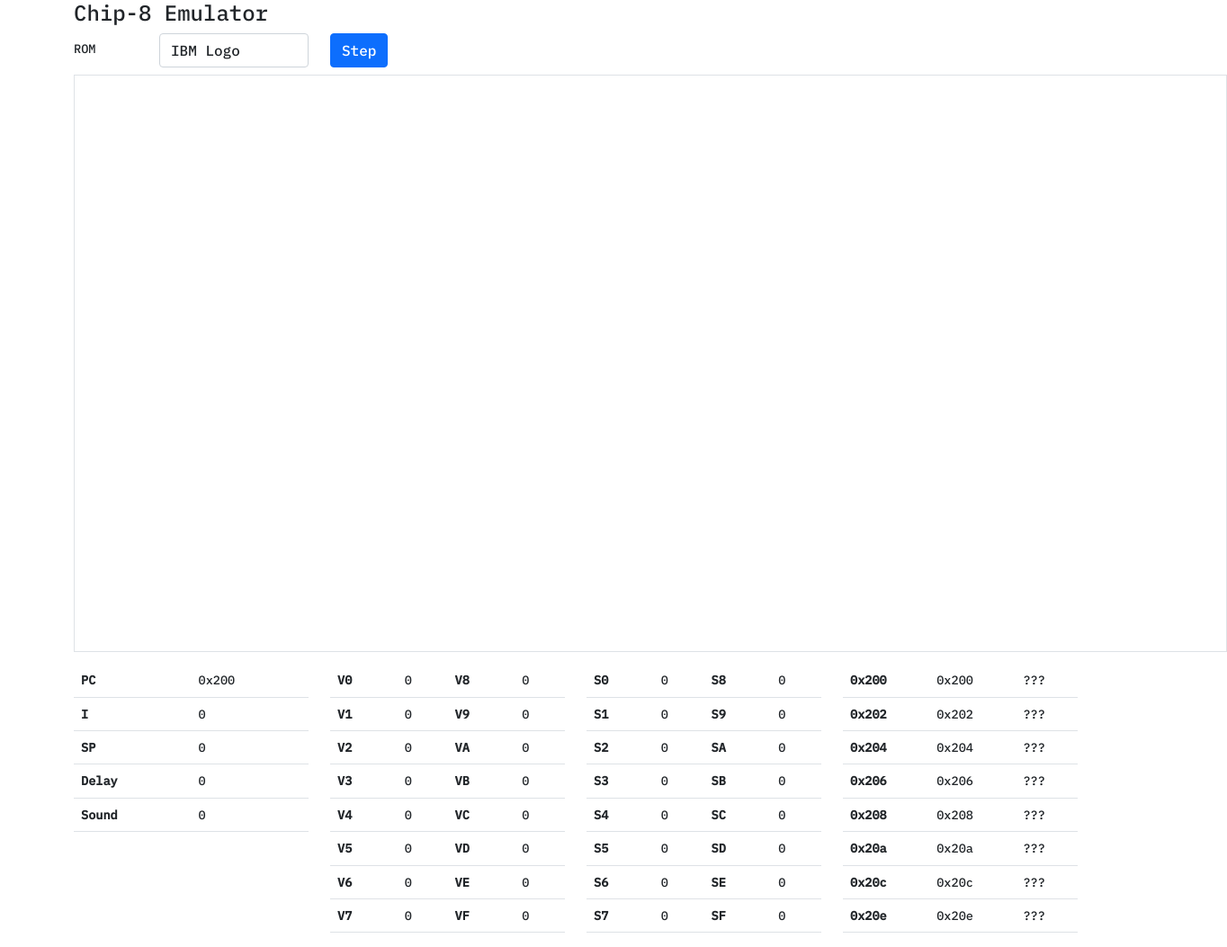
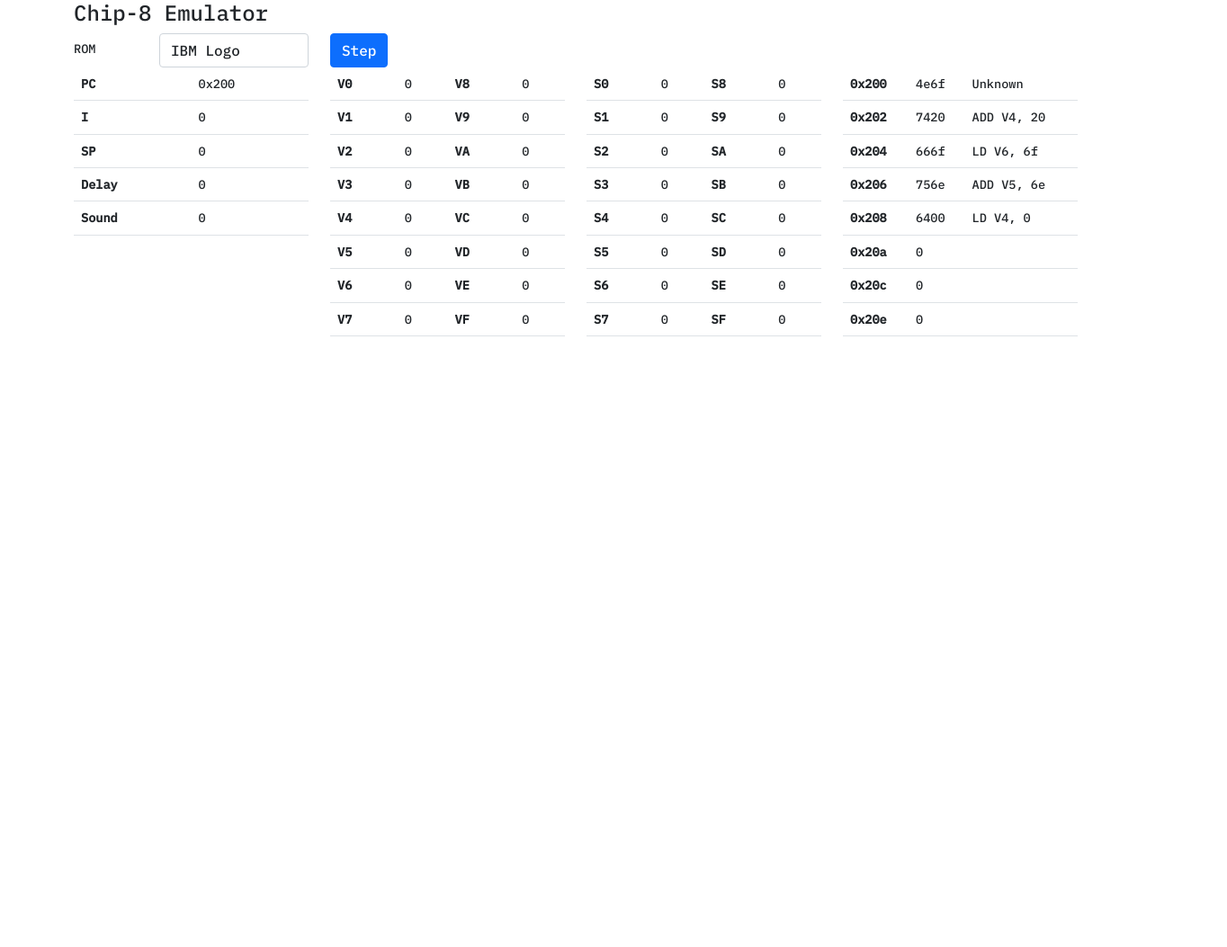
Before and after one commit to neilharvey/Chip8TS, a website with bundled scripts: page src/Index.html in a window 1280 px wide. Shown: the whole page at 90% size, 1364 px wide, since content can reach past the window. After the commit the page ends 800 px from the top, so only its background shows below. Built offline with nearby package versions, Linux system fonts and the light colour scheme; no server answers.

Commit message:
Add opcode instructions

```diff
--- a/src/Index.html
+++ b/src/Index.html
@@ -35,7 +35,7 @@
 
         </form>
 
-        <div class="row">
+        <!--div class="row">
 
             <div class="col-12">
 
@@ -45,7 +45,7 @@
 
             </div>
 
-        </div>
+        </div-->
 
         <div id="debugger" class="row">
 
--- a/src/debugger.ts
+++ b/src/debugger.ts
@@ -8,7 +8,6 @@ export abstract class Debugger {
         this.bindRegister(cpu.pc, "pc");
 
         for (var i = 0; i < 8; i++) {
-
             var addr = (cpu.pc + (2 * i));
             var opcode = new Opcode(cpu.memory[addr], cpu.memory[addr + 1]);
             this.bindMemory(addr, opcode, `m${i}`);
@@ -25,26 +24,10 @@ export abstract class Debugger {
 
     private static bindMemory(addr: number, opcode: Opcode, id: string) {
 
-        var instruction = this.getInstruction(opcode);
         var row = <HTMLTableRowElement>document.getElementById(id);
-
-        console.log({
-            row:row,
-            addr:addr,
-            opcode:opcode,
-            instruction:instruction
-        });
-
         row.cells[0].innerText = `0x${addr.toString(16)}`;
-        row.cells[1].innerText = `0x${addr.toString(16)}`;
-        row.cells[2].innerText = instruction;
+        row.cells[1].innerText = opcode.value.toString(16);
+        row.cells[2].innerText = opcode.instruction();
 
     }
-
-    private static getInstruction(opcode: Opcode): string {
-        switch (opcode.value & 0xF000) {
-            default:
-                return "???";
-        }
-    }
 }
--- a/src/index.ts
+++ b/src/index.ts
@@ -16,6 +16,7 @@ function loadRom(name: string) {
     if (arrayBuffer) {
       var byteArray = new Uint8Array(arrayBuffer);
       cpu.loadRom(byteArray);
+      Debugger.bind(cpu);
     }
   };
 
@@ -23,4 +24,3 @@ function loadRom(name: string) {
 }
 
 loadRom("IBM Logo");
-Debugger.bind(cpu);
--- a/src/opcode.ts
+++ b/src/opcode.ts
@@ -1,13 +1,13 @@
 export class Opcode {
 
-    value:number;
-    x:number;
-    y:number;
-    kk:number;
-    n:number;
-    nnn:number;
+    value: number;
+    x: number;
+    y: number;
+    kk: number;
+    n: number;
+    nnn: number;
 
-    constructor(msb:number, lsb:number) {
+    constructor(msb: number, lsb: number) {
         this.value = msb << 8 | lsb;
         this.nnn = this.value & 0x0FFF;
         this.x = msb & 0x0F;
@@ -15,4 +15,30 @@ export class Opcode {
         this.kk = lsb;
         this.n = lsb & 0x0F;
     }
+
+    instruction(): string {
+
+        var mask = this.value & 0xF000;
+
+        switch (mask) {
+            case 0x0000:
+                if (this.value == 0x00E0) {
+                    return "CLS";
+                } else if (this.value == 0x00EE) {
+                    return "RET";
+                } else {
+                    return "";
+                }
+            case 0x1000:
+                return `JP ${this.nnn.toString(16)}`;
+            case 0x6000:
+                return `LD V${this.x}, ${this.kk.toString(16)}`;
+            case 0x7000:
+                return `ADD V${this.x}, ${this.kk.toString(16)}`;
+            case 0xA000:
+                return `LD I, ${this.nnn.toString(16)}`;
+        }
+
+        return "Unknown";
+    }
 }
```
Also changed, not shown: test/opcode.test.ts (+27 -0 lines).
